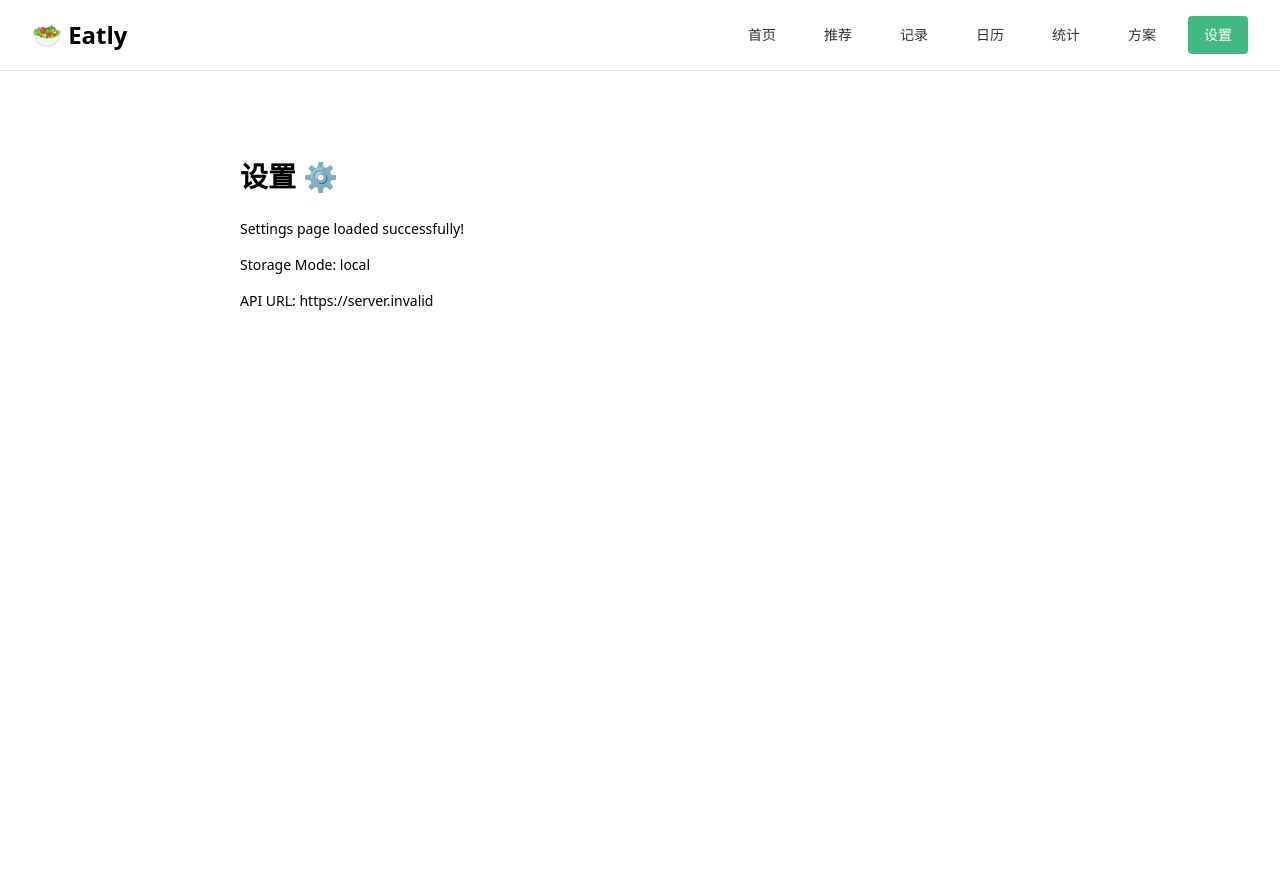
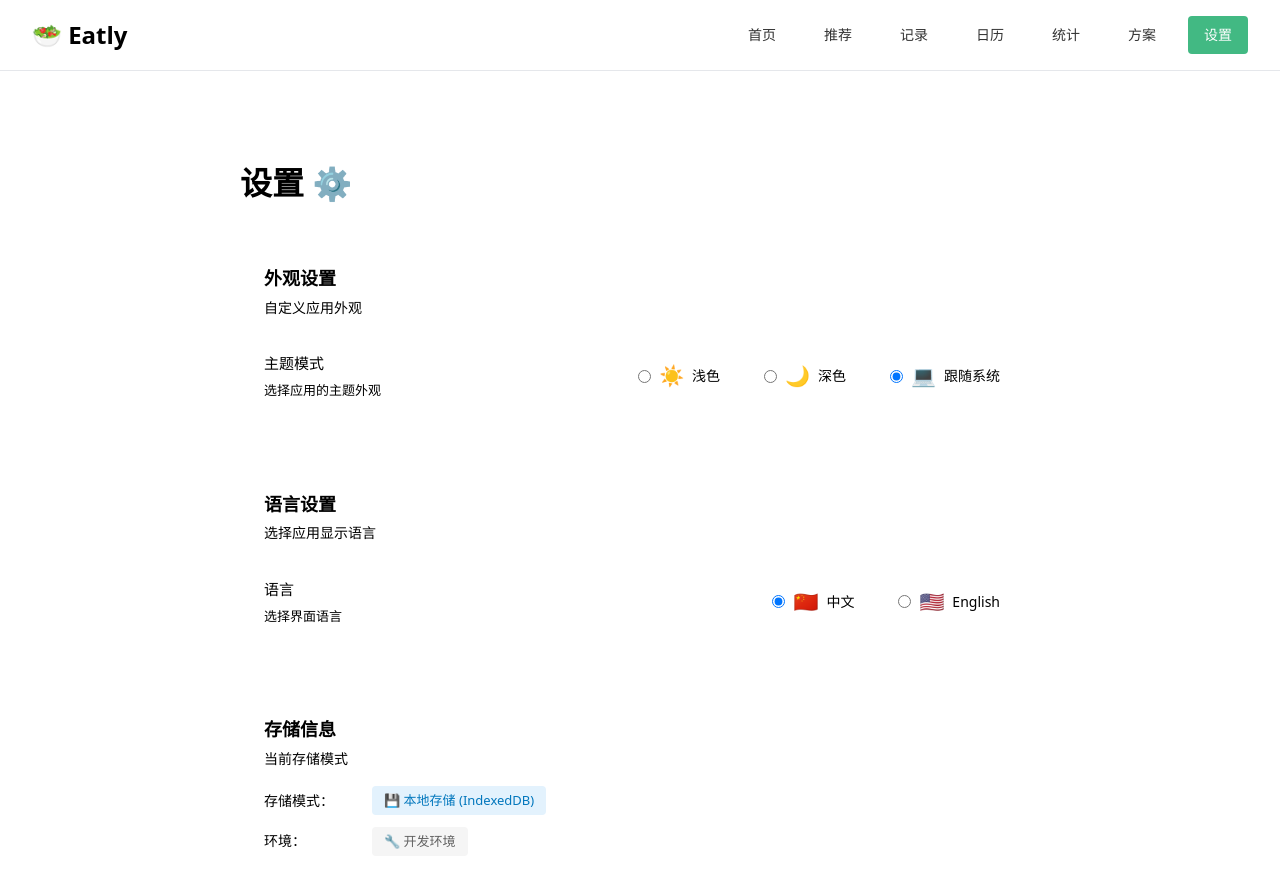
Before and after one commit to tuzheng1989/Eatly, a Vue app: page /settings in a window 1280 px wide. Shown: the top 888 px of the page. Before the commit the page ends 800 px from the top, so only its background shows below. Built offline with nearby package versions, Linux system fonts and the light colour scheme; no server answers.

Commit message:
chore: auto-commit by Claude Code

```diff
--- a/src/views/Settings.vue
+++ b/src/views/Settings.vue
@@ -1,23 +1,351 @@
 <template>
-  <div class="settings">
+  <div class="settings-page">
     <h1>设置 ⚙️</h1>
-    <p>Settings page loaded successfully!</p>
-    <p>Storage Mode: {{ storageMode }}</p>
-    <p>API URL: {{ apiUrl }}</p>
+
+    <!-- 外观设置 -->
+    <div class="settings-section">
+      <h2 class="section-title">外观设置</h2>
+      <p class="section-desc">自定义应用外观</p>
+
+      <div class="setting-item">
+        <div class="setting-label">
+          <span class="label-text">主题模式</span>
+          <span class="label-desc">选择应用的主题外观</span>
+        </div>
+        <div class="setting-control">
+          <label class="radio-option">
+            <input type="radio" v-model="settings.theme" value="light" @change="handleThemeChange" />
+            <span class="radio-icon">☀️</span>
+            浅色
+          </label>
+          <label class="radio-option">
+            <input type="radio" v-model="settings.theme" value="dark" @change="handleThemeChange" />
+            <span class="radio-icon">🌙</span>
+            深色
+          </label>
+          <label class="radio-option">
+            <input type="radio" v-model="settings.theme" value="auto" @change="handleThemeChange" />
+            <span class="radio-icon">💻</span>
+            跟随系统
+          </label>
+        </div>
+      </div>
+    </div>
+
+    <!-- 语言设置 -->
+    <div class="settings-section">
+      <h2 class="section-title">语言设置</h2>
+      <p class="section-desc">选择应用显示语言</p>
+
+      <div class="setting-item">
+        <div class="setting-label">
+          <span class="label-text">语言</span>
+          <span class="label-desc">选择界面语言</span>
+        </div>
+        <div class="setting-control">
+          <label class="radio-option">
+            <input type="radio" v-model="settings.language" value="zh" @change="handleLanguageChange" />
+            <span class="radio-icon">🇨🇳</span>
+            中文
+          </label>
+          <label class="radio-option">
+            <input type="radio" v-model="settings.language" value="en" @change="handleLanguageChange" />
+            <span class="radio-icon">🇺🇸</span>
+            English
+          </label>
+        </div>
+      </div>
+    </div>
+
+    <!-- 存储信息 -->
+    <div class="settings-section">
+      <h2 class="section-title">存储信息</h2>
+      <p class="section-desc">当前存储模式</p>
+
+      <div class="info-list">
+        <div class="info-item">
+          <span class="info-label">存储模式：</span>
+          <span class="tag" :class="storageMode === 'remote' ? 'tag-success' : 'tag-info'">
+            {{ storageMode === 'remote' ? '☁️ 云端存储 (API)' : '💾 本地存储 (IndexedDB)' }}
+          </span>
+        </div>
+        <div class="info-item" v-if="storageMode === 'remote'">
+          <span class="info-label">API 地址：</span>
+          <span class="info-value">{{ apiUrl }}</span>
+        </div>
+        <div class="info-item">
+          <span class="info-label">环境：</span>
+          <span class="tag tag-default">{{ isDev ? '🔧 开发环境' : '🚀 生产环境' }}</span>
+        </div>
+      </div>
+    </div>
+
+    <!-- 保存状态提示 -->
+    <div v-if="saveStatus" class="save-status" :class="`save-status-${saveStatus.type}`">
+      {{ saveStatus.message }}
+    </div>
   </div>
 </template>
 
 <script setup lang="ts">
-import { computed } from 'vue'
+import { ref, computed } from 'vue'
+import type { AppSettings } from '@/services/settings.service'
+import { settingsService } from '@/services/settings.service'
 
+// 设置数据
+const settings = ref<AppSettings>({
+  theme: 'auto',
+  language: 'zh'
+})
+
+// 保存状态
+const saveStatus = ref<{ type: 'success' | 'error'; message: string } | null>(null)
+
+// 存储信息
 const storageMode = computed(() => import.meta.env.VITE_STORAGE_MODE || 'local')
 const apiUrl = computed(() => import.meta.env.VITE_API_URL || 'http://localhost:4000/api')
+const isDev = computed(() => import.meta.env.DEV)
+
+// 显示保存状态
+function showSaveStatus(type: 'success' | 'error', message: string) {
+  saveStatus.value = { type, message }
+  setTimeout(() => {
+    saveStatus.value = null
+  }, 3000)
+}
+
+// 处理主题变更
+async function handleThemeChange() {
+  try {
+    await settingsService.updateSettings({ theme: settings.value.theme })
+    showSaveStatus('success', '主题设置已保存')
+    applyTheme(settings.value.theme)
+  } catch (error: any) {
+    console.error('保存主题失败:', error)
+    showSaveStatus('error', error.message || '保存主题失败')
+  }
+}
+
+// 处理语言变更
+async function handleLanguageChange() {
+  try {
+    await settingsService.updateSettings({ language: settings.value.language })
+    showSaveStatus('success', settings.value.language === 'zh' ? '语言已切换为中文' : 'Language switched to English')
+  } catch (error: any) {
+    console.error('保存语言失败:', error)
+    showSaveStatus('error', error.message || '保存语言失败')
+  }
+}
+
+// 应用主题
+function applyTheme(theme: 'light' | 'dark' | 'auto') {
+  const html = document.documentElement
+
+  if (theme === 'auto') {
+    const prefersDark = window.matchMedia('(prefers-color-scheme: dark)').matches
+    html.classList.toggle('dark', prefersDark)
+  } else {
+    html.classList.toggle('dark', theme === 'dark')
+  }
+}
+
+// 加载设置
+async function loadSettings() {
+  try {
+    settings.value = await settingsService.getSettings()
+    applyTheme(settings.value.theme)
+  } catch (error) {
+    console.error('加载设置失败:', error)
+  }
+}
+
+// 初始化
+loadSettings()
 </script>
 
 <style scoped>
-.settings {
+.settings-page {
   max-width: 800px;
   margin: 0 auto;
   padding: 2rem;
 }
+
+h1 {
+  font-size: 2rem;
+  margin-bottom: 2rem;
+  color: var(--n-text-color);
+}
+
+.settings-section {
+  background: var(--n-card-color);
+  border-radius: 12px;
+  padding: 1.5rem;
+  margin-bottom: 1.5rem;
+  border: 1px solid var(--n-border-color);
+}
+
+.section-title {
+  font-size: 1.125rem;
+  font-weight: 600;
+  margin: 0 0 0.25rem 0;
+  color: var(--n-text-color);
+}
+
+.section-desc {
+  font-size: 0.875rem;
+  margin: 0 0 1rem 0;
+  color: var(--n-text-color-3);
+}
+
+.setting-item {
+  display: flex;
+  align-items: center;
+  justify-content: space-between;
+  gap: 2rem;
+  padding: 1rem 0;
+}
+
+.setting-label {
+  flex: 1;
+}
+
+.label-text {
+  font-size: 0.9375rem;
+  font-weight: 500;
+  display: block;
+  margin-bottom: 0.25rem;
+  color: var(--n-text-color);
+}
+
+.label-desc {
+  font-size: 0.8125rem;
+  color: var(--n-text-color-3);
+}
+
+.setting-control {
+  display: flex;
+  gap: 0.75rem;
+}
+
+.radio-option {
+  display: flex;
+  align-items: center;
+  gap: 0.5rem;
+  padding: 0.5rem 1rem;
+  border-radius: 8px;
+  cursor: pointer;
+  transition: background-color 0.2s;
+}
+
+.radio-option:hover {
+  background: var(--n-button-color-2);
+}
+
+.radio-option input[type="radio"] {
+  margin: 0;
+  cursor: pointer;
+}
+
+.radio-icon {
+  font-size: 1.25rem;
+}
+
+.info-list {
+  display: flex;
+  flex-direction: column;
+  gap: 0.75rem;
+}
+
+.info-item {
+  display: flex;
+  align-items: center;
+  gap: 0.5rem;
+  font-size: 0.875rem;
+}
+
+.info-label {
+  color: var(--n-text-color-3);
+  min-width: 100px;
+}
+
+.info-value {
+  color: var(--n-text-color);
+  font-family: monospace;
+  font-size: 0.8125rem;
+}
+
+.tag {
+  padding: 0.25rem 0.75rem;
+  border-radius: 4px;
+  font-size: 0.8125rem;
+  font-weight: 500;
+}
+
+.tag-success {
+  background: #e6fffa;
+  color: #00796b;
+}
+
+.tag-info {
+  background: #e3f2fd;
+  color: #0277bd;
+}
+
+.tag-default {
+  background: #f5f5f5;
+  color: #616161;
+}
+
+.save-status {
+  position: fixed;
+  bottom: 2rem;
+  right: 2rem;
+  padding: 1rem 1.5rem;
+  border-radius: 8px;
+  font-weight: 500;
+  animation: slideIn 0.3s ease;
+}
+
+.save-status-success {
+  background: #52c41a;
+  color: white;
+}
+
+.save-status-error {
+  background: #ff4d4f;
+  color: white;
+}
+
+@keyframes slideIn {
+  from {
+    transform: translateY(20px);
+    opacity: 0;
+  }
+  to {
+    transform: translateY(0);
+    opacity: 1;
+  }
+}
+
+/* 暗色模式支持 */
+:global(.dark) {
+  color-scheme: dark;
+}
+
+/* 响应式 */
+@media (max-width: 640px) {
+  .settings-page {
+    padding: 1rem;
+  }
+
+  .setting-item {
+    flex-direction: column;
+    align-items: flex-start;
+    gap: 1rem;
+  }
+
+  .setting-control {
+    flex-wrap: wrap;
+  }
+}
 </style>
```
